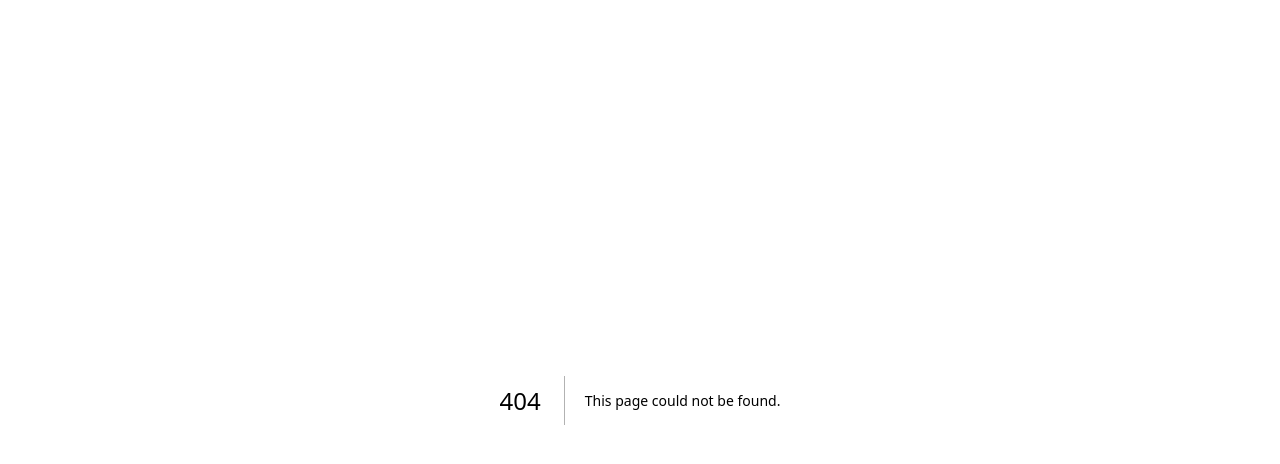
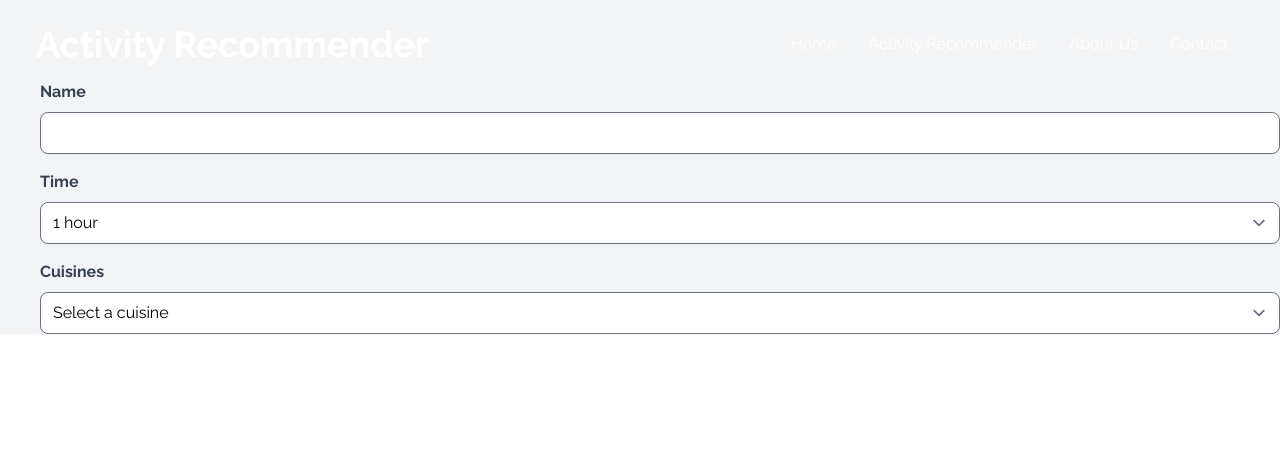
Before and after one commit to Lameboredghini/Activity-Recommender, a Next.js app: page /matching in a window 1280 px wide. Before the commit this address had no page. Shown: the top 464 px of the page. Built offline with nearby package versions, Linux system fonts and the light colour scheme.

Commit message:
adding filter and card display functionality

```diff
--- a/components/Filter.jsx
+++ b/components/Filter.jsx
@@ -89,14 +89,16 @@ function classNames(...classes) {
 
 export default function Filter() {
   const [result, setResult] = useState(null);
+  const [activity,setActivity]=useState("")
   async function getData() {
     let dataObject = {
       latitude: latitude,
       longitude: longitude,
       radius: parseInt(distance,10),
-      activity: "beauty_salon",
+      activity: activity,
       opennow: 1?true:false,
     };
+    console.log('dataObject is ',dataObject)
     let response = await axios.post("http://127.0.0.1:8000/test", dataObject);
     // console.log('response', response.data)
     setResult(response.data.data.results);
@@ -109,7 +111,6 @@ export default function Filter() {
   const [latitude, setLatitude] = useState(null);
   const [getLocBool, setLocBool] = useState(false);
   const [longitude, setLongitude] = useState(null);
-
   function handleChange(sectionId, optionId) {
     if (sectionId == "rating") {
       setRating(optionId);
@@ -310,6 +311,11 @@ export default function Filter() {
                             {({ active }) => (
                               <a
                                 href={option.href}
+                                onClick={()=>{
+                                    if(active){
+                                        setActivity(option.name)
+                                    }
+                                }}
                                 className={classNames(
                                   option.current
                                     ? "font-medium text-gray-900"
--- /dev/null
+++ b/pages/matching.jsx
@@ -0,0 +1,96 @@
+import React, { useState } from "react";
+// import classNames from "classnames";
+
+const cuisines = ["Italian", "Mexican", "Japanese", "Chinese", "Indian"];
+const activities = ["Hiking", "Swimming", "Sightseeing", "Museum", "Shopping"];
+const paymentOptions = ["Cheap", "Moderate", "Expensive", "Luxury"];
+
+const matching = () => {
+    const [formData, setFormData] = useState({
+        name: "",
+        time: "1",
+        selectedCuisine: "",
+        selectedActivities: [],
+        budget: "",
+        selectedPayment: "",
+    });
+
+    const handleSubmit = (e) => {
+        e.preventDefault();
+        console.log(formData);
+    };
+
+    const handleActivitiesChange = (e) => {
+        const { value } = e.target;
+        setFormData((prevFormData) => {
+            const { selectedActivities: prevSelectedActivities } = prevFormData;
+            if (prevSelectedActivities.includes(value)) {
+                return {
+                    ...prevFormData,
+                    selectedActivities: prevSelectedActivities.filter((selected) => selected !== value),
+                };
+            }
+            return {
+                ...prevFormData,
+                selectedActivities: [...prevSelectedActivities, value],
+            };
+        });
+    };
+
+    const { name, time, selectedCuisine, selectedActivities, budget, selectedPayment } = formData;
+
+    return (
+        <form onSubmit={handleSubmit} className="pt-20 pl-10 bg-gray-100">
+            <div className="mb-4">
+                <label htmlFor="name" className="block mb-2 font-bold text-gray-700">
+                    Name
+                </label>
+                <input
+                    type="text"
+                    id="name"
+                    className="w-full px-3 py-2 border rounded-lg shadow-sm focus:outline-none focus:ring-2 focus:ring-blue-400"
+                    value={name}
+                    onChange={(e) => setFormData({ ...formData, name: e.target.value })}
+                />
+            </div>
+
+            <div className="mb-4">
+                <label htmlFor="time" className="block mb-2 font-bold text-gray-700">
+                    Time
+                </label>
+                <select
+                    id="time"
+                    className="w-full px-3 py-2 border rounded-lg shadow-sm focus:outline-none focus:ring-2 focus:ring-blue-400"
+                    value={time}
+                    onChange={(e) => setFormData({ ...formData, time: e.target.value })}
+                >
+                    <option value="1">1 hour</option>
+                    <option value="2">2 hours</option>
+                    <option value="3">3 hours</option>
+                    <option value="4">4 hours</option>
+                    <option value="5">5 hours</option>
+                    <option value="6">6 hours</option>
+                </select>
+            </div>
+
+            <div className="mb-4">
+                <label htmlFor="cuisine" className="block mb-2 font-bold text-gray-700">
+                    Cuisines
+                </label>
+                <select
+                    id="cuisine"
+                    className="w-full px-3 py-2 border rounded-lg shadow-sm focus:outline-none focus:ring-2 focus:ring-blue-400"
+                    value={selectedCuisine}
+                    onChange={(e) => setFormData({ ...formData, selectedCuisine: e.target.value })}
+                >
+                    <option value="">Select a cuisine</option>
+                    {cuisines.map((cuisine) => (
+                        <option key={cuisine} value={cuisine} />
+                    ))}
+                </select>
+            </div>
+        </form>
+    )
+}
+
+export default matching;
```
